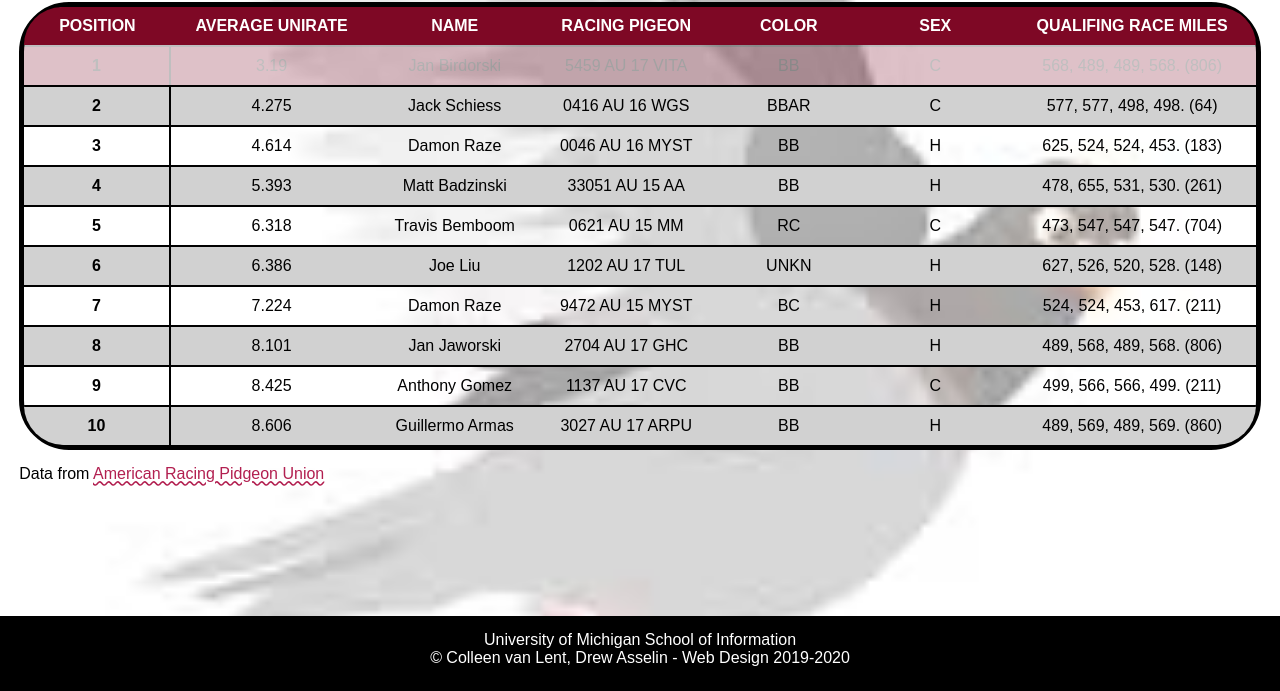
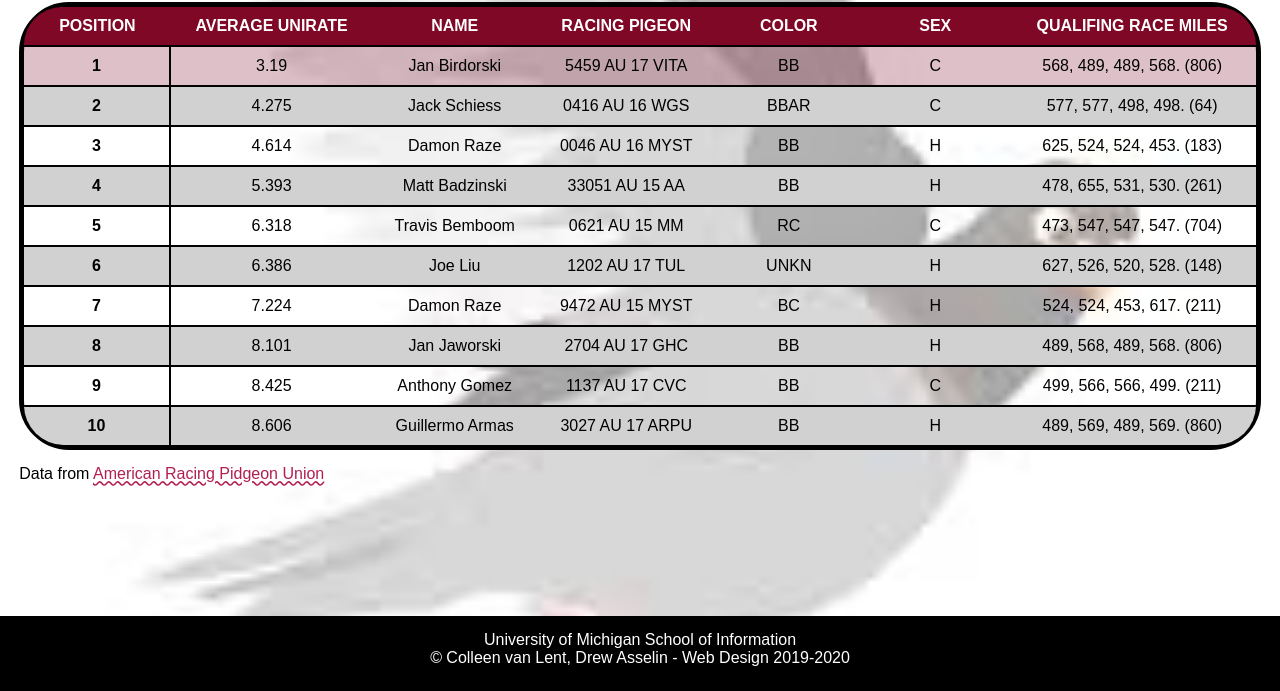
Before and after one commit to skstupak/homework4-2021, a plain HTML site: page index.html in a window 1280 px wide. In both pictures the pointer is over the element 640 px from the left and 174 px from the top of the page. Shown: the part 109-800 px from the top of the page. Drawn offline with Linux system fonts and the light colour scheme; a web font is replaced by a local one.

Commit message:
Add files via upload

```diff
--- a/css/style.css
+++ b/css/style.css
@@ -73,7 +73,6 @@ a{
   border-style: dashed;
   border-width: 3px;
   border-color: #417243;
-
 }
 
 td{
@@ -83,10 +82,7 @@ td{
   padding-right:10px;
   padding-left: 10px;
   padding-bottom: 10px;
-  border-collapse: separate;
   vertical-align: middle;
-
-
 }
 
 
@@ -98,7 +94,7 @@ td{
   margin: auto;
   background-color: #7e0825;
   text-transform: uppercase;
-
+  vertical-align: middle;
 }
 
 .rowhead{
@@ -118,9 +114,7 @@ table{
   margin-top: auto;
   margin-bottom: auto;
   width: 100%;
-  border-collapse: separate;
   border-radius: 50px;
-
 }
 
 /* I gave you the selector, but not the property-value pair.
@@ -150,9 +144,8 @@ tr:nth-child(odd) {
   background-color: transparent;
 }
 
-tr:hover {
-  background-color: #7e0825;
-  opacity: .25;
+tbody tr:hover {
+  background-color: rgba(126, 8, 37, .25);
 }
 
 footer{
@@ -164,6 +157,4 @@ footer{
   position: fixed;
   left: 0;
   bottom: 0;
-
-
 }
```
